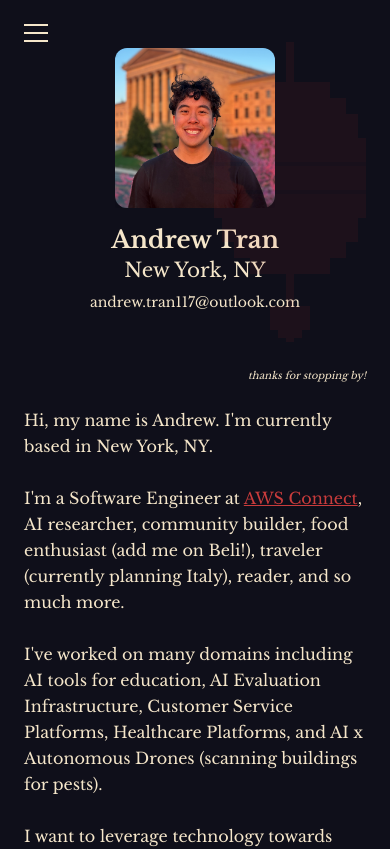
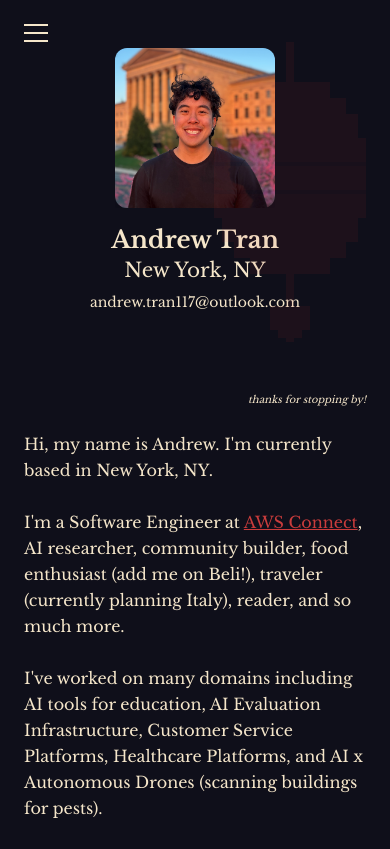
Before and after one commit to andrewtran117/andrewtran117.github.io, a Next.js app: page / in a window 390 px wide. Shown: the top 849 px of the page. Built offline with nearby package versions, Linux system fonts and the light colour scheme.

Commit message:
format mobile

```diff
--- a/app/page.tsx
+++ b/app/page.tsx
@@ -98,7 +98,7 @@ export default function Home() {
       </div>
 
       {/* Content Column - Scrollable */}
-      <div className="w-full md:w-3/4 px-6 md:pl-12 md:pr-8 pt-8 md:pt-24 pb-12 md:overflow-y-auto md:max-h-screen">
+      <div className="w-full md:w-3/4 px-6 md:pl-12 md:pr-8 pt-14 md:pt-24 pb-12 md:overflow-y-auto md:max-h-screen">
         {activeTab === "about" && (
           <div className="mb-12 md:pr-16 md:pl-0">
             {/* <h1 className="text-2xl font-semibold mb-4">Hello!</h1> */}
```
